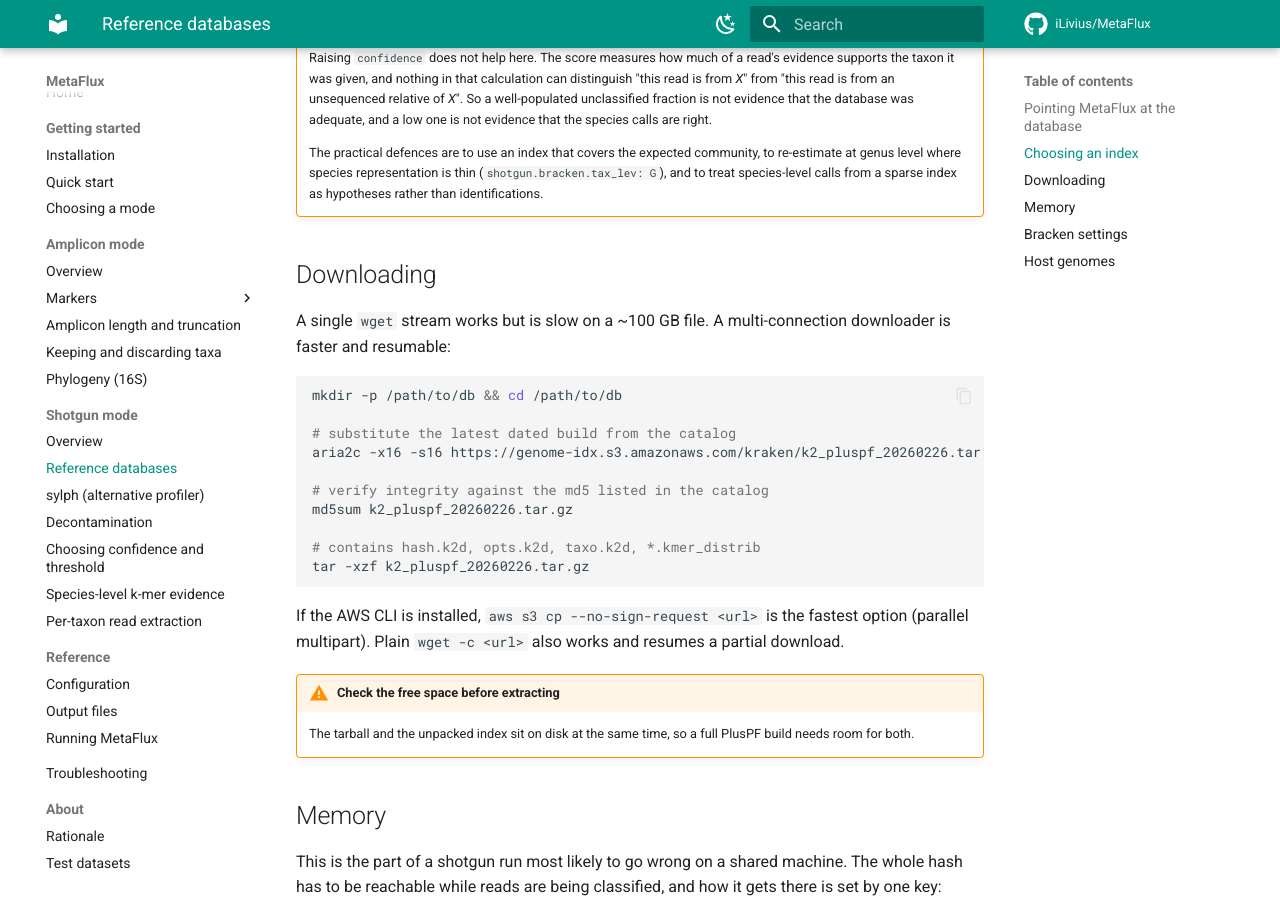
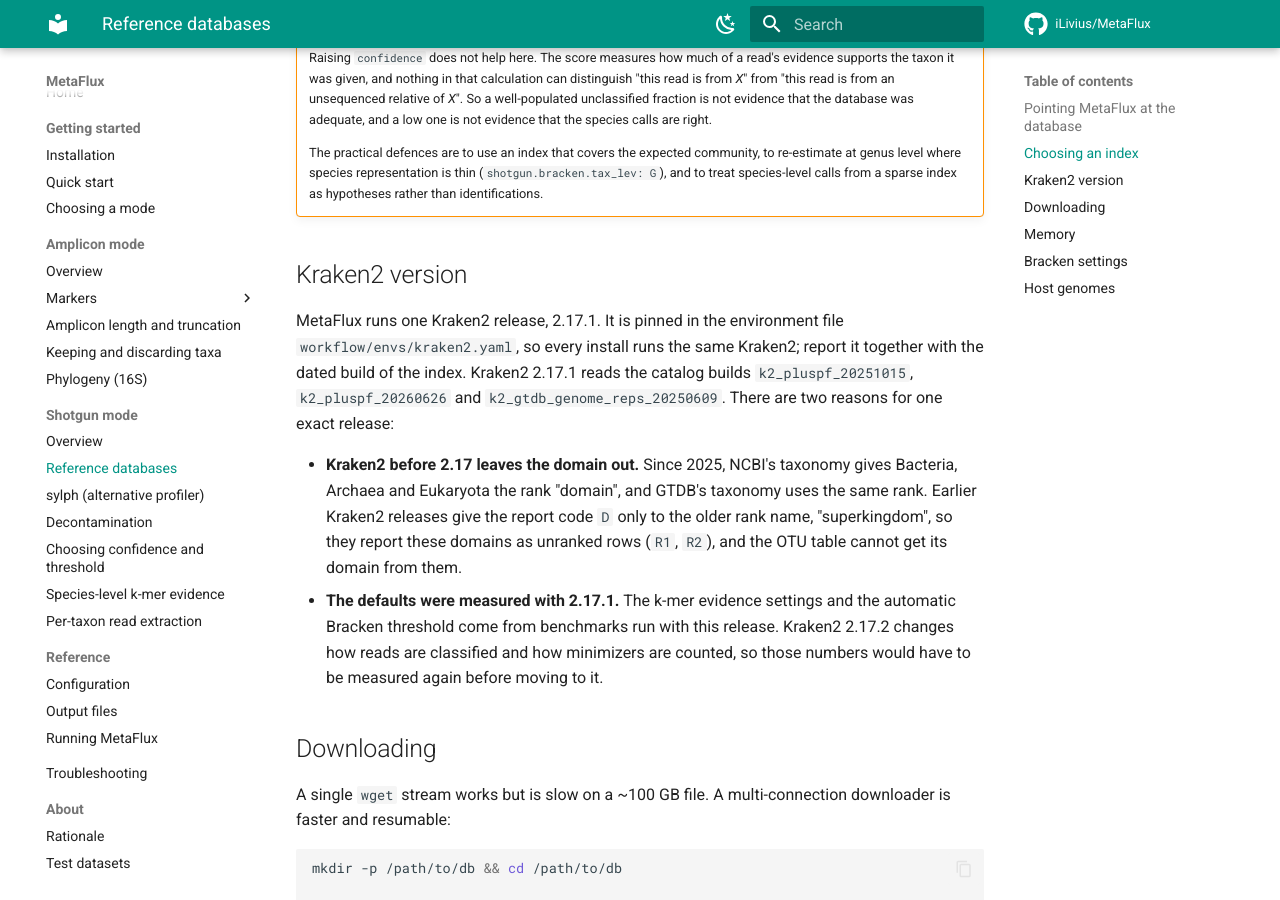
Before and after one commit to iLivius/MetaFlux, an MkDocs documentation site: the page built from docs/shotgun/databases.md, in a window 1280 px wide and 900 px high, scrolled down 2214 px. Built offline with MkDocs 1.6.1 and Material for MkDocs 9.7.7, drawn with Linux system fonts in a browser that asks for light colours; comment, search, counter and statistics services are not loaded.

Commit message:
Shotgun: pin Kraken2 to 2.17.1
workflow/envs/kraken2.yaml asked only for kraken2>=2.1.3, so a fresh
install took whatever bioconda offered (2.17.2 now), and an older
environment could still hold a Kraken2 from before 2.17.

- At least 2.17: Kraken2 before 2.17 gives the report code D only to
  the rank name "superkingdom". NCBI's taxonomy (since 2025) and GTDB's
  use "domain", so those releases report the domains as unranked rows
  (R1, R2) and the OTU table gets no domain.
- Exactly 2.17.1: the benchmarks, the automatic Bracken threshold and
  the k-mer evidence defaults were measured with it. 2.17.2 changes how
  reads are classified and how minimizers are counted.

The comment in the env file explains both, and that any edit of the
file, comments included, makes every finished Kraken2 folder run
Kraken2 again. Docs: a "Kraken2 version" section in
shotgun/databases.md, and the v2.4.0 re-run note in reference/running.md
(Kraken2 and the trimming before it now run again).

Re-runs: in every finished folder where Kraken2 ran, the trimming (and
PhiX and host removal when on), Kraken2 and every step after them run
again once, the sylph steps too with profiler: both. Folders made with
Kraken2 2.17.1 get identical results back.

```diff
--- a/docs/shotgun/databases.md
+++ b/docs/shotgun/databases.md
@@ -96,6 +96,24 @@
     re-estimate at genus level where species representation is thin
     (`shotgun.bracken.tax_lev: G`), and to treat species-level calls from a sparse index
     as hypotheses rather than identifications.
+
+## Kraken2 version
+
+MetaFlux runs one Kraken2 release, 2.17.1. It is pinned in the environment file
+`workflow/envs/kraken2.yaml`, so every install runs the same Kraken2; report it
+together with the dated build of the index. Kraken2 2.17.1 reads the catalog builds
+`k2_pluspf_20251015`, `k2_pluspf_20260626` and `k2_gtdb_genome_reps_20250609`.
+There are two reasons for one exact release:
+
+- **Kraken2 before 2.17 leaves the domain out.** Since 2025, NCBI's taxonomy gives
+  Bacteria, Archaea and Eukaryota the rank "domain", and GTDB's taxonomy uses the
+  same rank. Earlier Kraken2 releases give the report code `D` only to the older rank
+  name, "superkingdom", so they report these domains as unranked rows (`R1`, `R2`),
+  and the OTU table cannot get its domain from them.
+- **The defaults were measured with 2.17.1.** The k-mer evidence settings and the
+  automatic Bracken threshold come from benchmarks run with this release. Kraken2
+  2.17.2 changes how reads are classified and how minimizers are counted, so those
+  numbers would have to be measured again before moving to it.
 
 ## Downloading
 
```
Also changed, not shown: docs/reference/running.md (+6 -2 lines), 1 other file.
